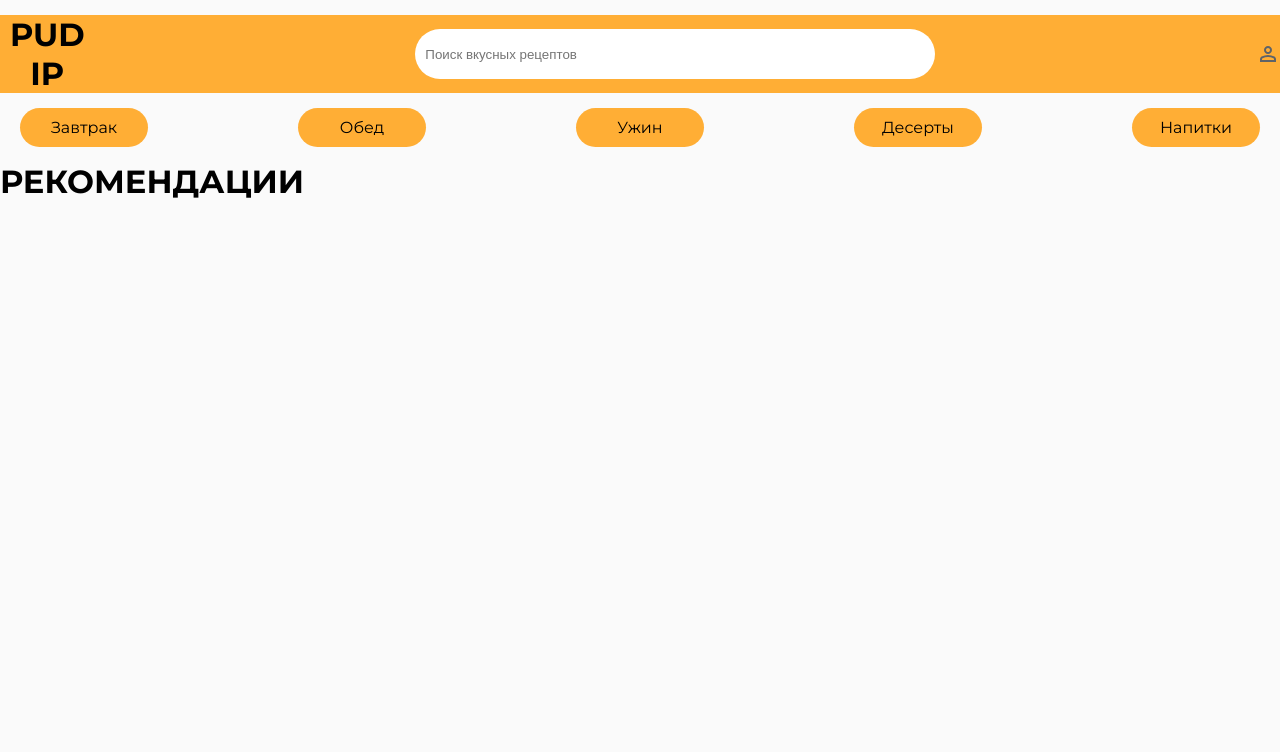
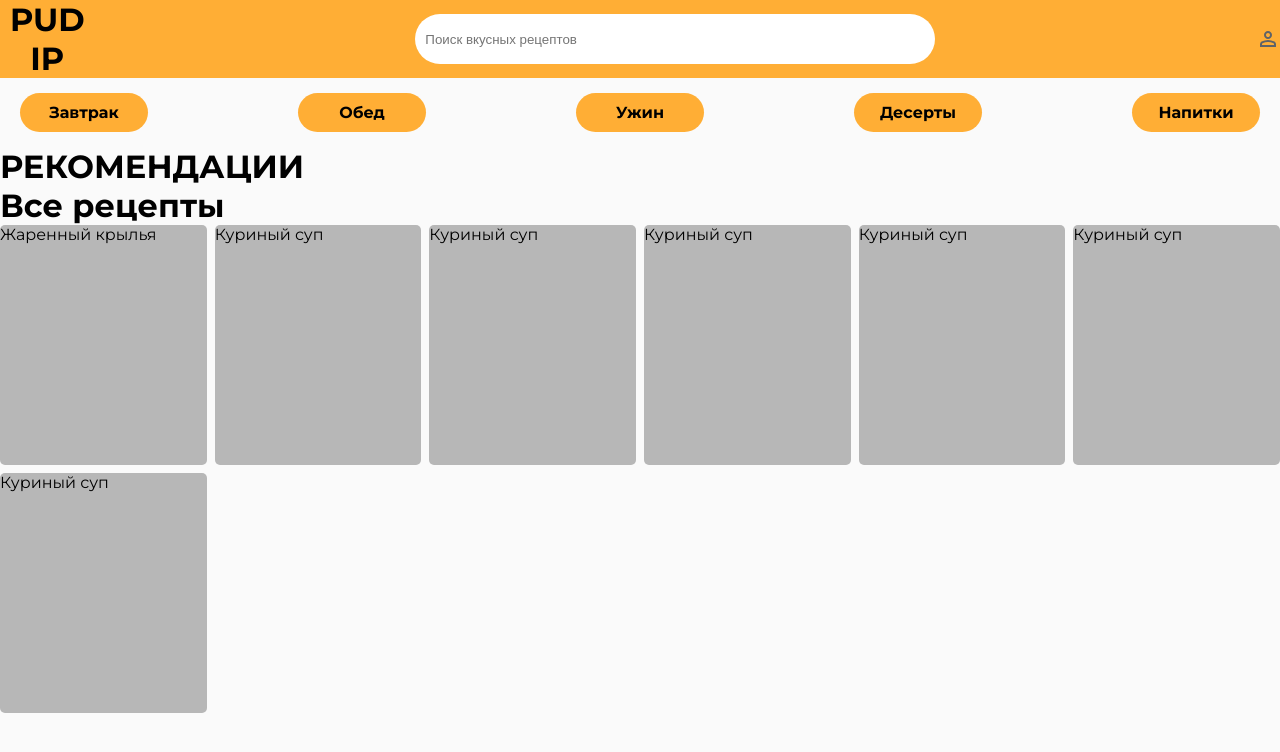
Before and after one commit to taisia-web/cookingApp, a website built with webpack: page index.html in a window 1280 px wide. Built offline with nearby package versions, Linux system fonts and the light colour scheme.

Commit message:
add search and render recipes

```diff
--- a/index.html
+++ b/index.html
@@ -22,6 +22,10 @@
         <div>
             <h1>РЕКОМЕНДАЦИИ</h1>
         </div>
+        <h1>Все рецепты</h1>
+        <div class="recipes">
+
+        </div>
     </main>
 </body>
 </html>
--- a/src/index.js
+++ b/src/index.js
@@ -1 +1,23 @@
 import './style.css';
+import RECIPES from './recipes.js';
+
+const input = document.querySelector('input');
+const recipes = document.querySelector('.recipes');
+
+const renderRecipes = (recipe) => {
+    recipe.forEach(i => {
+        const div = document.createElement('div');
+        div.classList.add('recipe');
+        div.textContent = i.name;
+        recipes.append(div);
+    });
+}
+
+input.addEventListener('input', (e) => {
+    recipes.innerHTML = '';
+    const search = e.target.value;
+    const data = RECIPES.filter(i => i.name.toLowerCase().startsWith(search));
+    renderRecipes(data)
+});
+
+renderRecipes(RECIPES);
--- /dev/null
+++ b/src/recipes.js
@@ -0,0 +1,11 @@
+const RECIPES = [
+  {name: 'Жаренный крылья', ingredients: ['крылья', 'масло', 'специи']},
+  {name: 'Куриный суп', ingredients:['курица', 'вода', 'специи', 'лапша']},
+  {name: 'Куриный суп', ingredients:['курица', 'вода', 'специи', 'лапша']},
+  {name: 'Куриный суп', ingredients:['курица', 'вода', 'специи', 'лапша']},
+  {name: 'Куриный суп', ingredients:['курица', 'вода', 'специи', 'лапша']},
+  {name: 'Куриный суп', ingredients:['курица', 'вода', 'специи', 'лапша']},
+  {name: 'Куриный суп', ingredients:['курица', 'вода', 'специи', 'лапша']},
+]
+
+export default RECIPES;
--- a/src/style.css
+++ b/src/style.css
@@ -7,12 +7,13 @@ body{
     background-color: rgb(250, 250, 250);
     font-family: "Montserrat", sans-serif;
 }
+
 header{
     display: flex;
     justify-content: space-between;
     align-items: center;
     background-color: rgb(255, 174, 53);
-    margin: 15px 0;
+    margin-bottom: 15px;
 }
 header h1{
     padding: 0 10px;
@@ -23,6 +24,7 @@ input{
     width: 500px;
     height: 30px;
     border: none;
+    outline: none;
     border-radius: 30px;
 }
 nav{
@@ -34,6 +36,9 @@ nav{
 }
 li{
     width: 10vw;
+    font-weight: 700;
+    user-select: none;
+    color: #000000;
     padding: 10px 0;
     text-align: center;
     list-style: none;
@@ -43,5 +48,17 @@ li{
 }
 
 li:hover{
-    transform: scale(1.2);
+    transform: scale(1.1);
 }
+
+.recipes {
+    display: grid;
+    gap: 0.5em;
+    grid-template-columns: repeat(6, 1fr);
+}
+
+.recipe {
+    background-color: rgb(183, 183, 183);
+    border-radius: 5px;
+    height: 30vh;
+}
```
